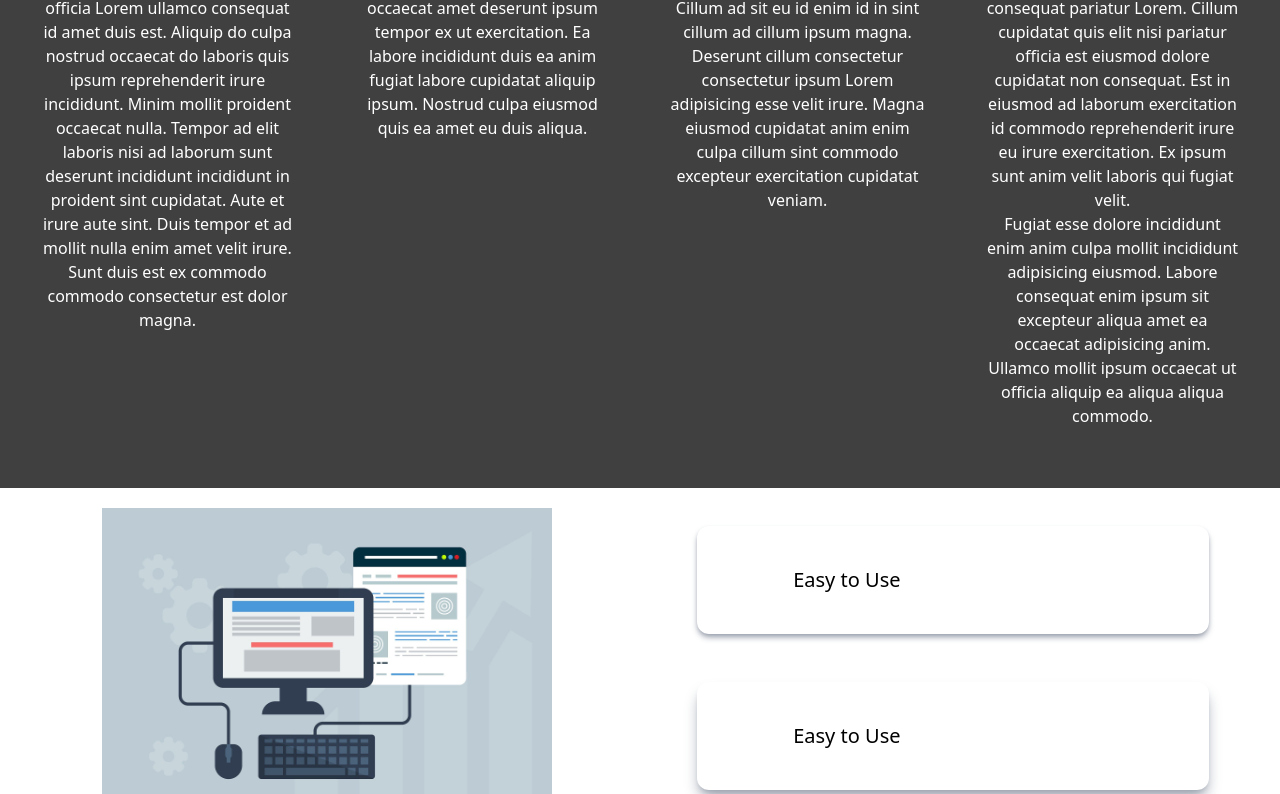
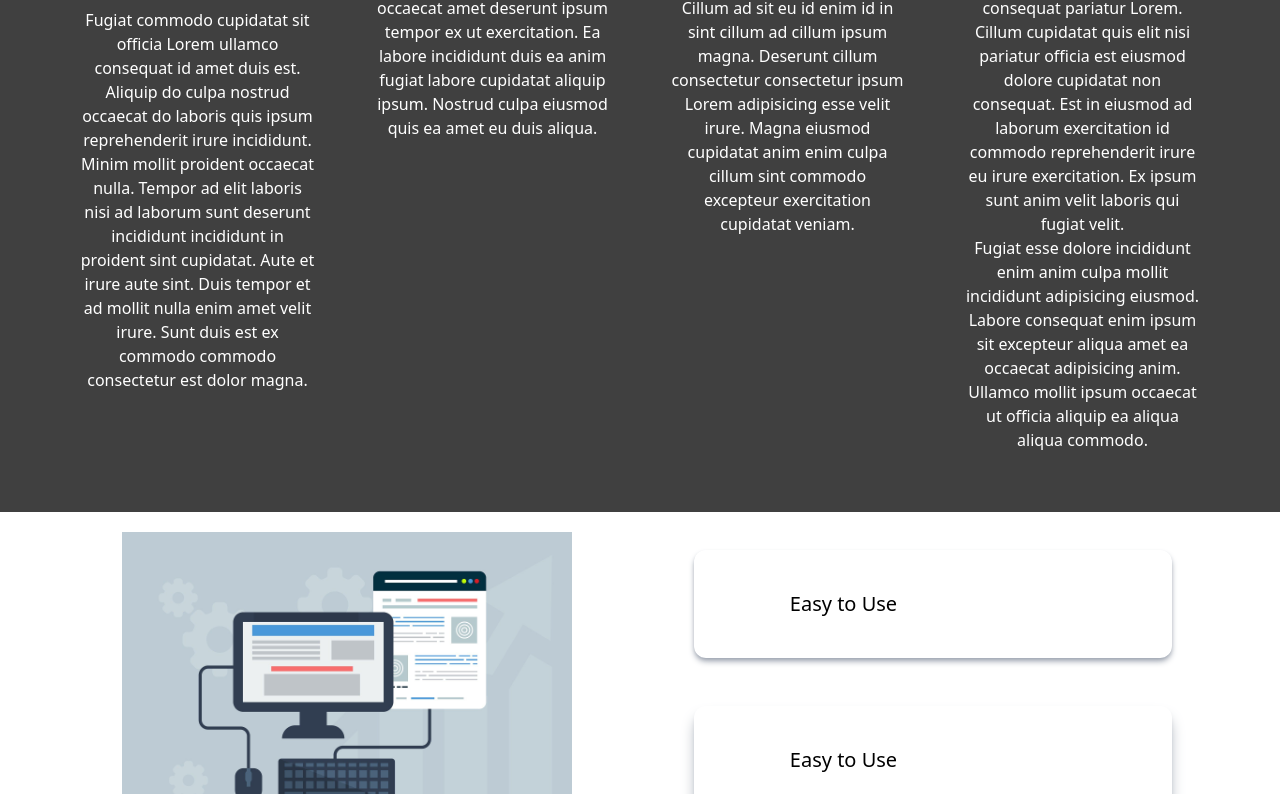
Before and after one commit to Degreez90/my-portfolio, a Gatsby site: page / in a window 1280 px wide. Shown: the part 794-1588 px from the top of the page. Built offline with nearby package versions, Linux system fonts and the light colour scheme; Gatsby itself is replaced by a stand-in of ours.

Commit message:
Changed screens sizes in tailwind

```diff
--- a/gatsby-browser.js
+++ b/gatsby-browser.js
@@ -1 +1 @@
-import './src/styles/global.css'
+import './src/styles/global.css';
--- a/src/components/Section.js
+++ b/src/components/Section.js
@@ -7,7 +7,7 @@ const Section = () => {
         <div className='flex justify-center'>
           <h3 className='text-4xl'>Our Services</h3>
         </div>
-        <div className='grid  auto-rows-auto md:grid-cols-4 md:grid-rows-none gap-5 my-5 container items-center md:items-start'>
+        <div className='grid auto-rows-auto md:grid-cols-4 md:grid-rows-none gap-5 my-5 container items-center md:items-start'>
           <div className='text-center p-5'>
             <i className='text-4xl bi bi-code-slash'></i>
             <div className='font-Lato text-3xl py-5'>Web Development</div>
--- a/tailwind.config.js
+++ b/tailwind.config.js
@@ -5,6 +5,22 @@ module.exports = {
     fontFamily: {
       Lato: ['Lato', 'sans-serif'],
     },
+    screens: {
+      sm: '640px',
+      // => @media (min-width: 640px) { ... }
+
+      md: '768px',
+      // => @media (min-width: 768px) { ... }
+
+      lg: '1024px',
+      // => @media (min-width: 1024px) { ... }
+
+      xl: '1200px',
+      // => @media (min-width: 1280px) { ... }
+
+      '2xl': '1200px',
+      // => @media (min-width: 1536px) { ... }
+    },
   },
   plugins: ['gatsby-plugin-postcss'],
 };
```
